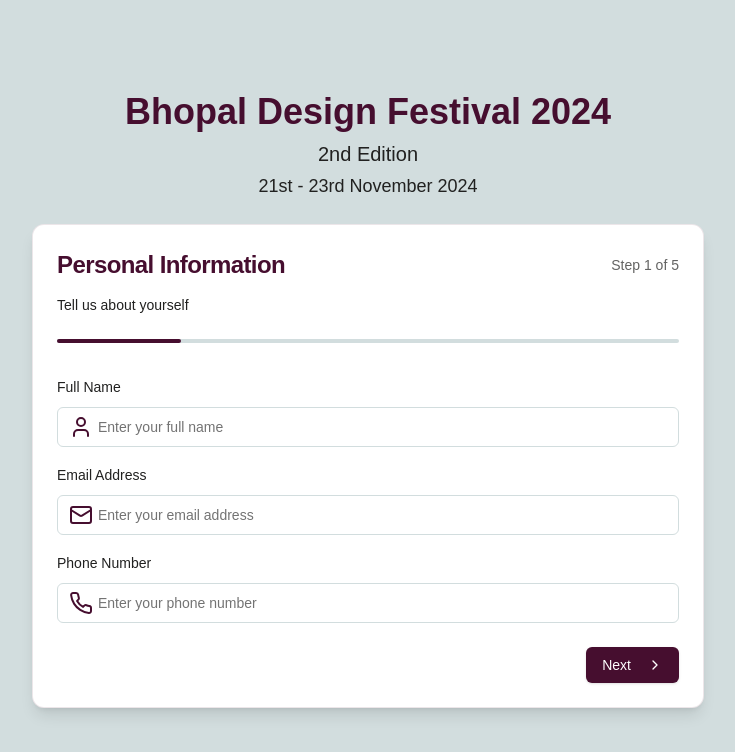
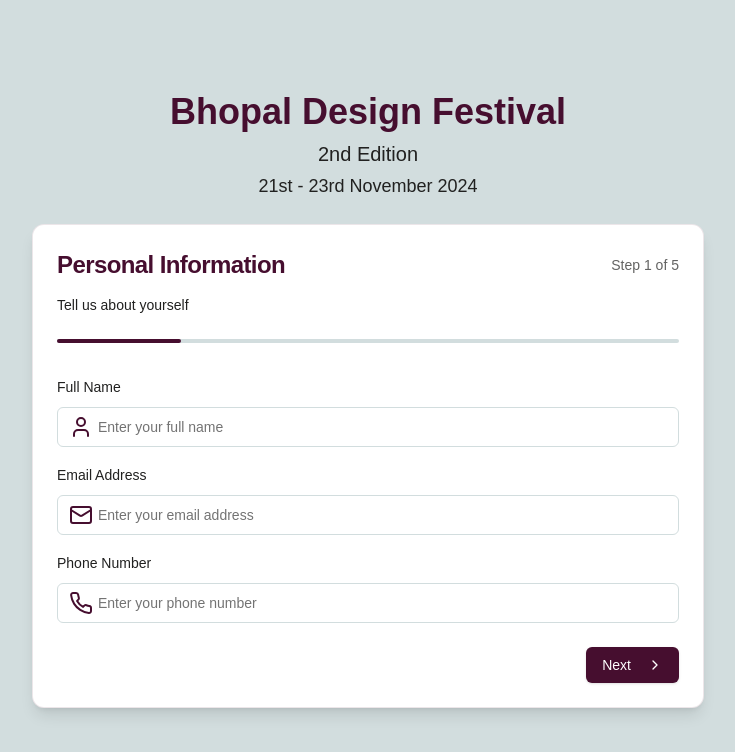
Before and after one commit to Ankish8/bhopal-design-festival, a Next.js app: page / in a window 1280 px wide. Shown: the top 752 px of the page, without its empty margins (272-1007 px from the left). Built offline with nearby package versions, Linux system fonts and the light colour scheme.

Commit message:
removed 2024

```diff
--- a/components/enhanced-registration-form.tsx
+++ b/components/enhanced-registration-form.tsx
@@ -647,7 +647,7 @@
           transition={{ duration: 0.5 }}
           className="text-center"
         >
-          <h1 className="text-4xl font-bold text-[#460E2F]">Bhopal Design Festival 2024</h1>
+          <h1 className="text-4xl font-bold text-[#460E2F]">Bhopal Design Festival</h1>
           <p className="text-xl text-[#212120] mt-2">2nd Edition</p>
           <p className="text-lg text-[#212120] mt-1">21st - 23rd November 2024</p>
         </motion.div>
```
Also changed, not shown: 2 other files (tests, documents, lock files or other folders).
